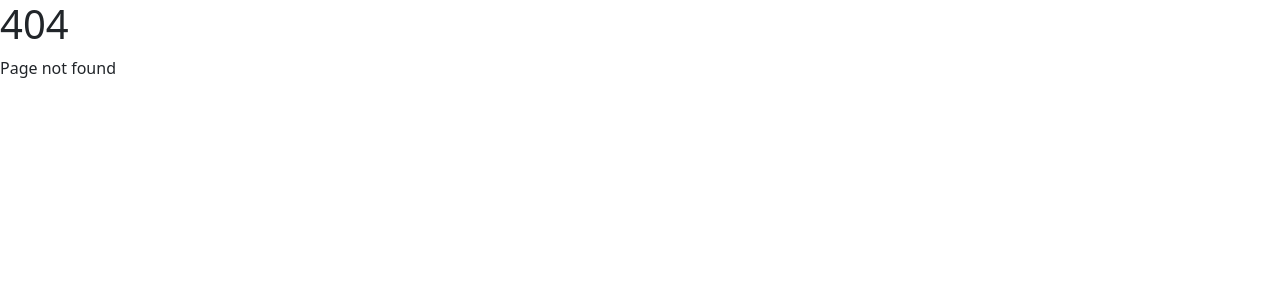
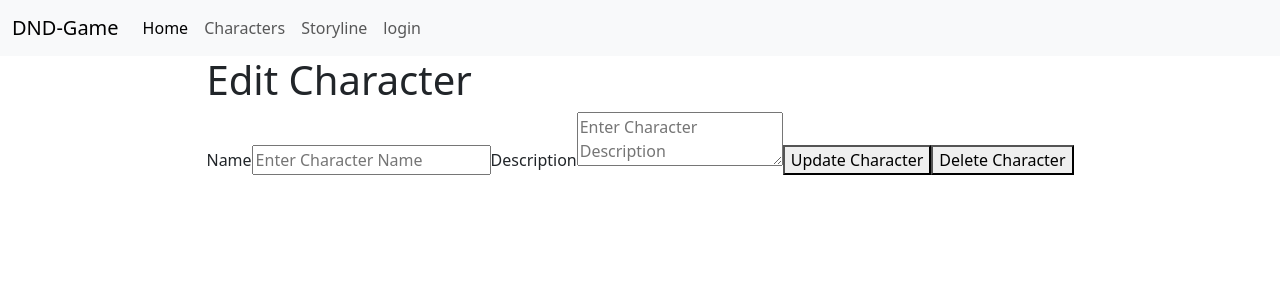
Before and after one commit to Durfey32/DND-Game, a React (Vite) app in the folder client/: page /edit-character in a window 1280 px wide. Before the commit this address had no page. Shown: the top 300 px of the page. Built offline with nearby package versions, Linux system fonts and the light colour scheme; no server answers.

Commit message:
changed the names on the navbar and added an edit character button

```diff
--- a/client/index.html
+++ b/client/index.html
@@ -4,7 +4,7 @@
     <meta charset="UTF-8" />
     <link rel="icon" type="image/svg+xml" href="/vite.svg" />
     <meta name="viewport" content="width=device-width, initial-scale=1.0" />
-    <title>Vite + React</title>
+    <title>DND-Game</title>
   </head>
   <body>
     <div id="root"></div>
--- a/client/src/components/Navbar.jsx
+++ b/client/src/components/Navbar.jsx
@@ -5,7 +5,7 @@
   return (
     <nav className="navbar navbar-expand-lg bg-body-tertiary">
       <div className="container-fluid">
-        <a className="navbar-brand" href="#">Navbar</a>
+        <a className="navbar-brand" href="#">DND-Game</a>
         <button className="navbar-toggler" type="button" >
           <span className="navbar-toggler-icon"></span>
         </button>
@@ -15,10 +15,13 @@
               <a className="nav-link active" aria-current="page" href="/">Home</a>
             </li>
             <li className="nav-item">
-              <a className="nav-link" href="/characters">characters</a>
+              <a className="nav-link" href="/characters">Characters</a>
             </li>
             <li className="nav-item">
-              <a className="nav-link" href="/login" onClick={() => { auth.logout(); }}>logout</a>
+              <a className="nav-link" href="/storyline">Storyline</a>
+            </li>
+            <li className="nav-item">
+              <a className="nav-link" href="/login" onClick={() => { auth.logout(); }}>login</a>
             </li>
 
           </ul>
--- a/client/src/pages/CreateCharacter.jsx
+++ b/client/src/pages/CreateCharacter.jsx
@@ -2,9 +2,6 @@
 import { createCharacter } from '../api/CharacterAPI';
 import { useNavigate } from 'react-router-dom';
 import React from 'react';
-
-
-
 
 const CreateCharacter = () => {
     const [name, setName] = useState('');
@@ -62,6 +59,9 @@
                 </label>
                 <button type="submit">Create Character</button>
             </form>
+            <button>
+                <a href="/edit-character">Edit Character</a>
+            </button>
         </div>
     );
 };
--- a/client/src/pages/EditCharacter.jsx
+++ b/client/src/pages/EditCharacter.jsx
@@ -1,6 +1,6 @@
 import { useState, useEffect } from 'react';
-import { useNavigate } from 'react-router-dom';
-import { retrieveCharacters, retrieveCharacter, updateCharacter, deleteCharacter } from '../api/CharacterAPI';
+import { useNavigate, useParams } from 'react-router-dom';
+import { retrieveCharacter, updateCharacter, deleteCharacter } from '../api/CharacterAPI';
 
 export const EditCharacter = () => {
     const { id } = useParams();
@@ -35,7 +35,7 @@
         if (character.name && character.description) {
             try {
                 await updateCharacter(id, character);
-                navigate('/characters');
+                navigate('/edit-character');
             } catch (err) {
                 console.error('error updating character:', err);
                 setError('error updating character');
@@ -48,7 +48,7 @@
     const handleDelete = async () => {
         try {
             await deleteCharacter(id);
-            navigate('/characters');
+            navigate('/edit-character');
         } catch (err) {
             console.error('error deleting character:', err);
             setError('error deleting character');
@@ -58,7 +58,6 @@
     return (
         <div>
             <h1>Edit Character</h1>
-            {error && <p style={{ color: 'red' }}>{error}</p>}
             <form onSubmit={handleSubmit}>
                 <label>
                     Name
--- a/client/src/pages/Storyline.jsx
+++ b/client/src/pages/Storyline.jsx
@@ -2,7 +2,7 @@
 import { createGame } from  '../api/StoryAPI';
 import { useNavigate } from 'react-router-dom';
 
-export const Storyline = () => {
+const Storyline = () => {
     const [name, setName] = useState('');
 
     const [description, setDescription] = useState('');
@@ -29,7 +29,7 @@
         e.preventDefault();
         try {
         await createNewGame({ name, description });
-        navigate('/games');
+        navigate('/storyline');
         } catch (err) {
         console.error(err);
         }
```
Also changed, not shown: client/src/ActionPanel.jsx (deleted, +0 -13 lines), client/src/Navbar.jsx (deleted, +0 -16 lines), client/src/main.jsx (+11 -0 lines), 1 other file (tests, documents, lock files or other folders).
